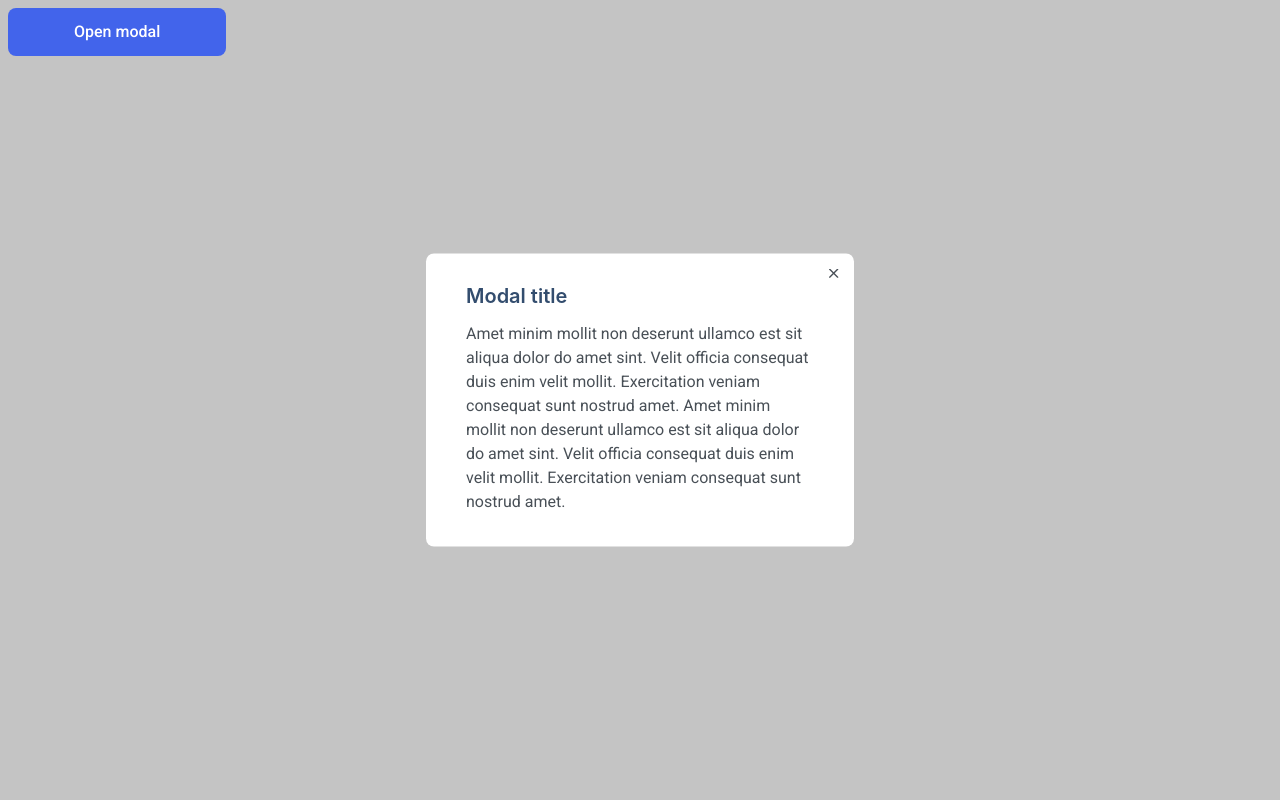
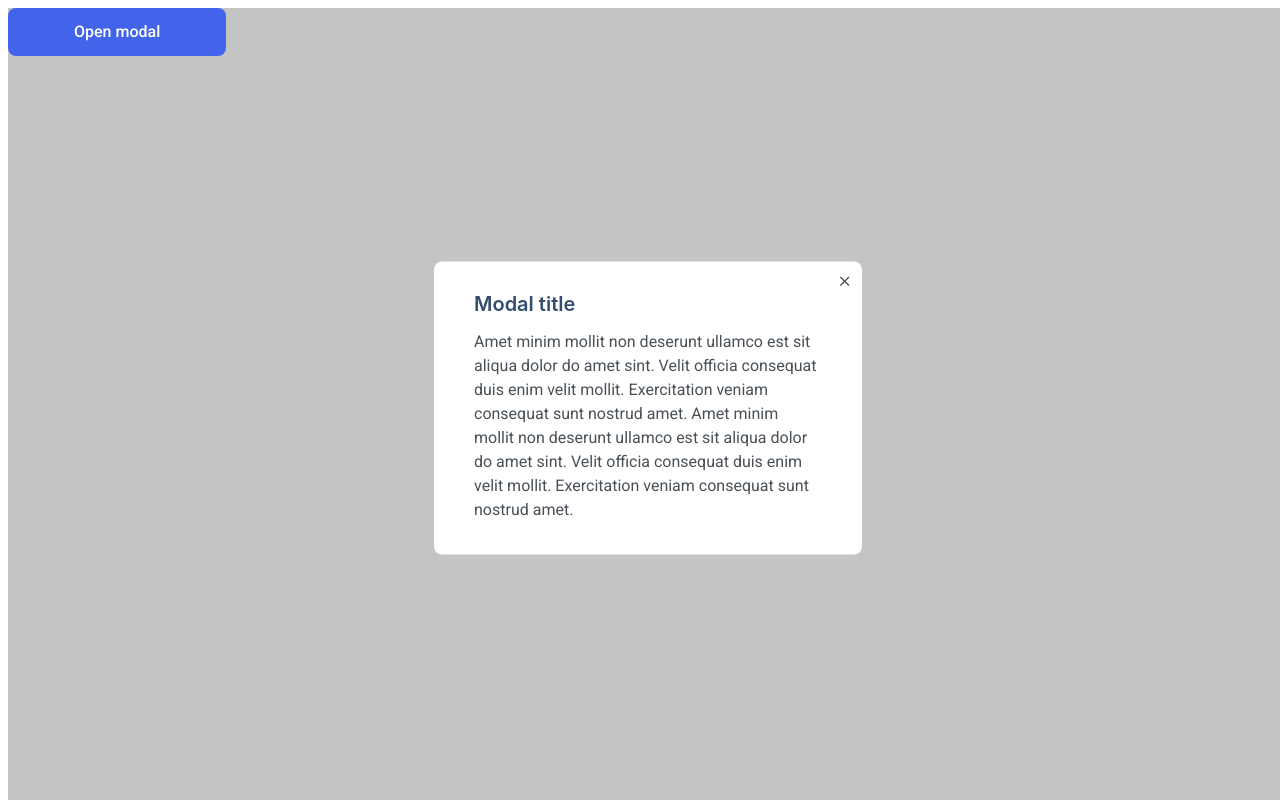
Before and after one commit to js-tasks-ru/htmlcss-20251006_yusupova-diana-94, a website: page 05-lection3/02-modal/index.html in a window 1280 px wide. Drawn offline with Linux system fonts and the light colour scheme.

Commit message:
add svg file

```diff
--- a/05-lection3/02-modal/index.html
+++ b/05-lection3/02-modal/index.html
@@ -9,15 +9,19 @@
         <title>Modal</title>
     </head>
     <body>
-    <button class="button button_primary" type="button" id="modal-open">Open modal</button>
-    <div class="modal__overlay">
+        <button class="button button_primary" type="button" id="modal-open" style="position: absolute">Open modal</button>
         <div class="modal" id="modal">
-            <h2 class="modal__title">Modal title</h2>
-            <div class="modal__content">Amet minim mollit non deserunt ullamco est sit aliqua dolor do amet sint. Velit officia consequat duis enim velit mollit. Exercitation veniam consequat sunt nostrud amet.
-                Amet minim mollit non deserunt ullamco est sit aliqua dolor do amet sint. Velit officia consequat duis enim velit mollit. Exercitation veniam consequat sunt nostrud amet.</div>
-            <button class="modal__close" type="button" id="modal-close"></button>
+            <div class="modal__window">
+                <h2 class="modal__title">Modal title</h2>
+                <div class="modal__content">Amet minim mollit non deserunt ullamco est sit aliqua dolor do amet sint. Velit officia consequat duis enim velit mollit. Exercitation veniam consequat sunt nostrud amet.
+                    Amet minim mollit non deserunt ullamco est sit aliqua dolor do amet sint. Velit officia consequat duis enim velit mollit. Exercitation veniam consequat sunt nostrud amet.</div>
+                <button class="modal__close" type="button" id="modal-close">
+                    <svg class="modal__icon" viewBox="0 0 10 10" width="10" height="10">
+                        <use href="/assets/images/icons.svg#cross"></use>
+                    </svg>
+                </button>
+            </div>
         </div>
-    </div>
     </body>
     <script src="./index.js"></script>
 </html>
--- a/05-lection3/02-modal/modal.css
+++ b/05-lection3/02-modal/modal.css
@@ -1,25 +1,20 @@
-.modal__overlay {
-    z-index: -1;
+.modal {
     position: fixed;
-    top: 0;
-    left: 0;
-    width: 100%;
-    height: 100%;
     background-color: #C4C4C4;
-    justify-content: center;
-    align-items: center;
+    z-index: -100;
+    width: 100vw;
+    height: 100vh;
 }
 
-.modal {
-    position: fixed;
+.modal__window {
+    position: absolute;
     top: 50%;
     left: 50%;
     transform: translate(-50%, -50%);
+    background-color: white;
     box-sizing: border-box;
     max-width: 428px;
-    width: 90%;
     padding: 30px 40px 33px;
-    background-color: white;
     border-radius: 8px;
 }
 
@@ -48,7 +43,6 @@
     height: 16px;
     background-color: transparent;
     border: none;
-    background-image: url("/assets/images/times.svg");
     background-repeat: no-repeat;
     background-position: center;
 }
```
Also changed, not shown: assets/images/icons.svg (added).
